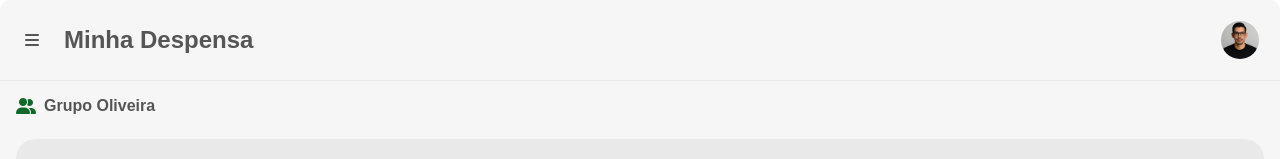
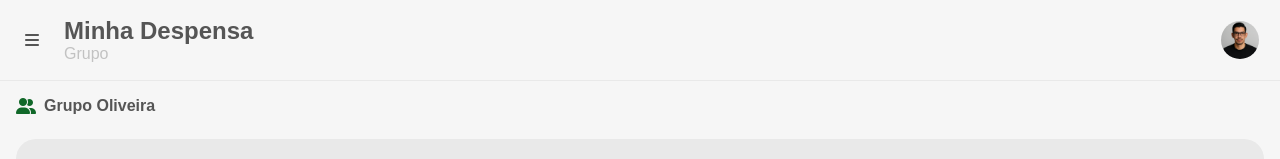
Before and after one commit to JLOlieira/pantrymanagement, a React (Vite) app: page / in a window 1280 px wide. Shown: the top 159 px of the page. Built offline with nearby package versions, Linux system fonts and the light colour scheme; no server answers.

Commit message:
fix dinamic-heigth

```diff
--- a/src/App.css
+++ b/src/App.css
@@ -6,8 +6,7 @@
   flex-direction: column;
   margin: 0 auto;
   background-color: var(--light-gray);
-  border-radius: 10px;
-  height: 100vh;
+  height: 100%;
 
   .newItem_btn {
     position: absolute;
--- a/src/assets/components/header/header.css
+++ b/src/assets/components/header/header.css
@@ -16,6 +16,17 @@
         button {
             width: 3rem;
             height: 3rem;
+        }
+
+        div {
+            display: flex;
+            flex-direction: column;
+            gap: 0;
+
+            p {
+                margin: 0;
+                color: var(--dark-gray);
+            }
         }
     }
 
--- a/src/assets/components/header/header.jsx
+++ b/src/assets/components/header/header.jsx
@@ -1,5 +1,4 @@
 import "./header.css";
-import React from "react";
 import { useState } from "react";
 import Button from "../button/button";
 
@@ -16,7 +15,10 @@ export default function Header() {
         <button className="menu-btn" onClick={toggleMenu}>
           <i class="fa-solid fa-bars"></i>
         </button>
-        <h1>Minha Despensa</h1>
+        <div>
+          <h1>Minha Despensa</h1>
+          <p>Grupo</p>
+        </div>
       </div>
       {isMenuOpen && (
         <div className="account-settings">
--- a/src/assets/components/product/product_edit_modal.jsx
+++ b/src/assets/components/product/product_edit_modal.jsx
@@ -5,7 +5,6 @@ import Input from "../input/input";
 import Select from "../select/select";
 
 import { categories, rooms } from "../../../data.json";
-
 import { updateItem } from "../../../api";
 
 export default function ProductEditModal({ onClose, product, onUpdated }) {
--- a/src/index.css
+++ b/src/index.css
@@ -1,17 +1,19 @@
-body{
+body {
     margin: 0;
 }
-#root{
-    height: 100vh;
+
+#root {
+    height: 100dvh;
     margin: 0;
     padding: 0;
     box-sizing: border-box;
     font-family: Poppins, sans-serif;
 
-    ul{
+    ul {
         padding: 0;
     }
-    li{
+
+    li {
         list-style: none;
     }
 }
```
